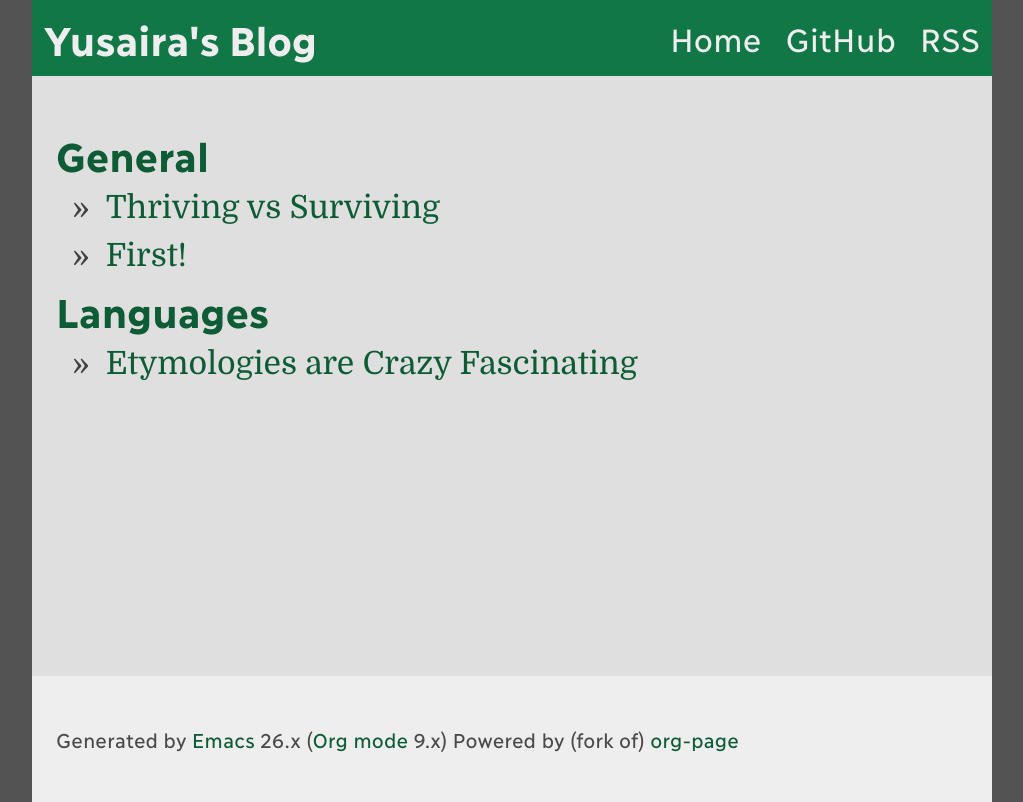
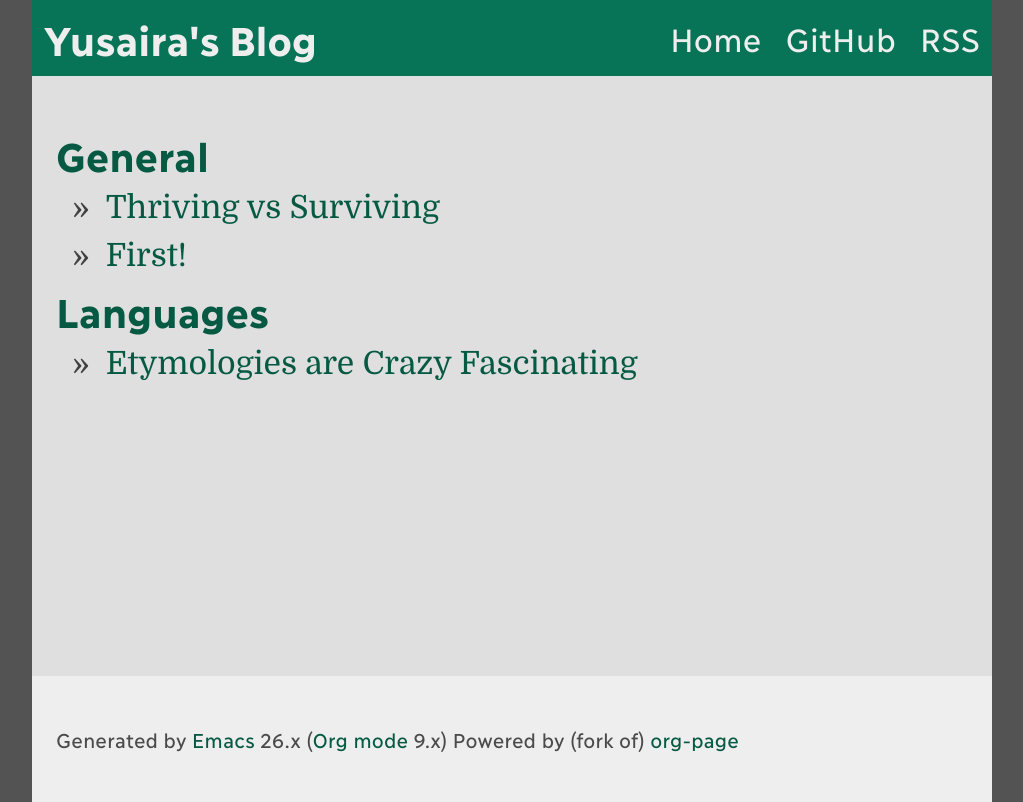
Before and after one commit to yusaira-khan/yusaira.ca, a plain HTML site: page blog/index.html in a window 1280 px wide. Shown: the whole page, without its empty margins (128-1151 px from the left). Drawn offline with Linux system fonts and the light colour scheme.

Commit message:
match blog color

```diff
--- a/media/css/blog.css
+++ b/media/css/blog.css
@@ -1,10 +1,10 @@
 :root {
-    --rev-bg: #117746;
+    --rev-bg: #087457;
     --rev-fg: #eee;
     --main-fg: #404040;
     --main-bg: #dfdfdf;
     --offset-bg: #535353;
-    --link-fg: #0d5c36;
+    --link-fg: #065a43;
 }
 
 body {
```
